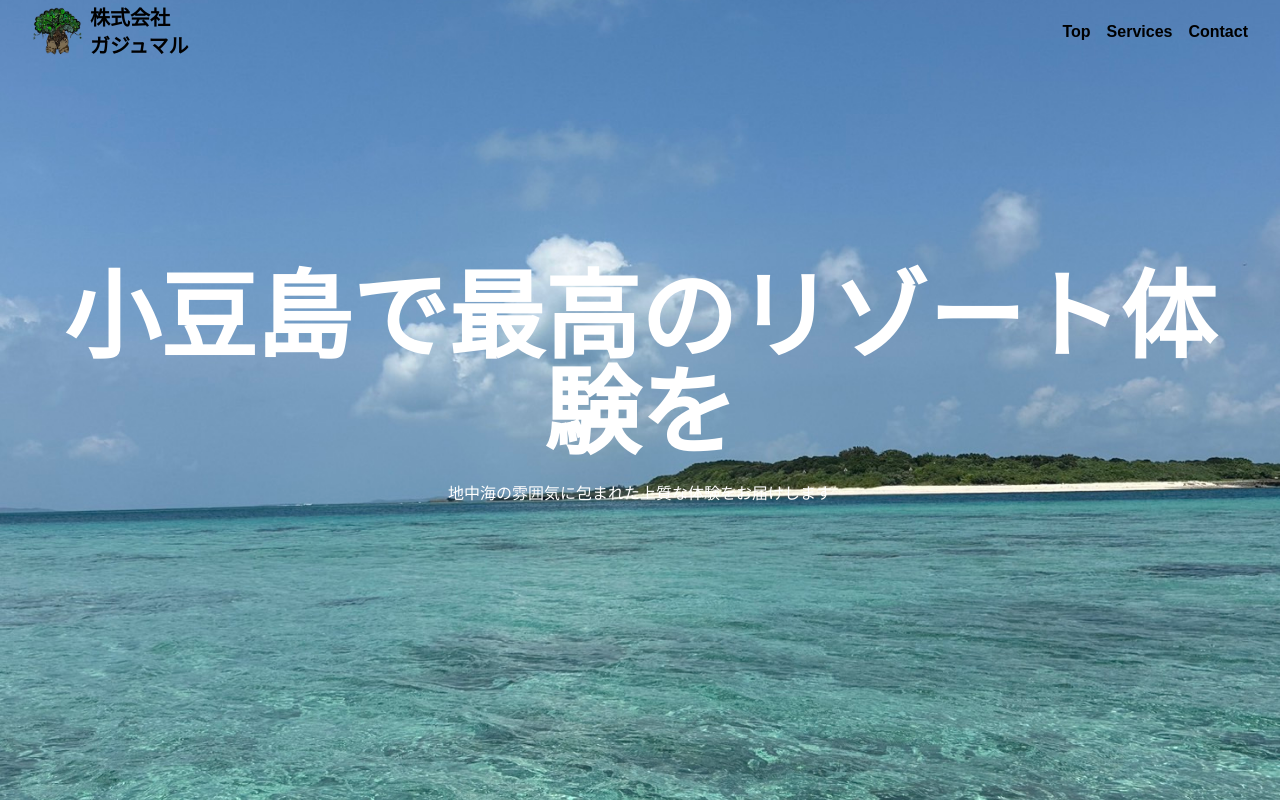
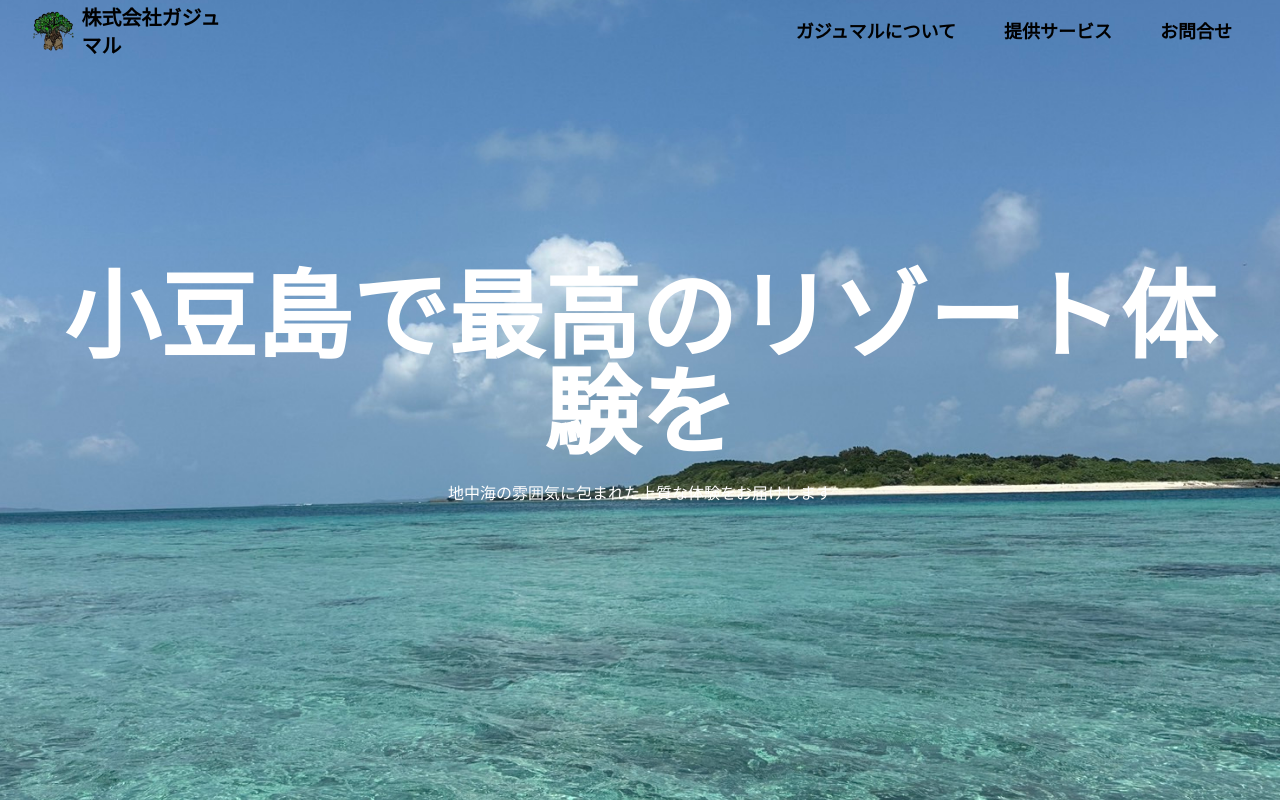
Before and after one commit to olivemochi23/gajumaru-site, a Next.js app: page / in a window 1280 px wide. Shown: the top 800 px of the page. Built offline with nearby package versions, Linux system fonts and the light colour scheme; a web font is replaced by a local one.

Commit message:
change style

```diff
--- a/app/components/services.tsx
+++ b/app/components/services.tsx
@@ -5,7 +5,7 @@ import Section from "./section";
 export default function Services() {
   return (
     <Section className="bg-teal-100 px-4 sm:px-6 lg:px-8" title="サービス一覧"
-    subTitle="私達のサービス一覧です"
+    subTitle=""
     style={{
       backgroundImage: "url('/お問合せ背景.png')"
     }}>
--- a/app/page.tsx
+++ b/app/page.tsx
@@ -1,66 +1,71 @@
-// app/page.tsx
 'use client'
 
+import { useState, useEffect } from 'react'
 import Image from 'next/image'
 import Link from 'next/link'
 import Hero from '@/app/components/hero'
 import Services from './components/services'
 import Contact from './components/contact'
-import { Button } from "@/components/ui/button"
-import { useEffect } from 'react'
 import About from './components/about'
 
 const navItems = [
-  { label: 'Top', href: '/' },
-  { label: 'Services', href: 'services' },
-  { label: 'Contact', href: 'contact' },
+  { label: 'ガジュマルについて', href: 'about' },
+  { label: '提供サービス', href: 'services' },
+  { label: 'お問合せ', href: 'contact' },
 ]
 
 export default function Home() {
+  const [isMenuOpen, setIsMenuOpen] = useState(false);
+
   const handleClick = (event: React.MouseEvent<HTMLAnchorElement>, href: string) => {
     event.preventDefault()
+    // スムーススクロールを実現するために、ページのトップへのリンクではない場合のみ処理を行う
+    if (href !== '/') {
       const targetSection = document.getElementById(href)
       targetSection?.scrollIntoView({ behavior: 'smooth' })
+    } else {
+      // トップへのリンクの場合は、ページの最上部にスクロール
+      scrollToTop()
+    }
   }
 
   const scrollToTop = () => {
     window.scrollTo({ top: 0, behavior: 'smooth' })
   }
 
-  useEffect(() => {
-    const handleScroll = () => {
-      // スクロール位置に応じてナビゲーションの背景色を変更する処理があればここに記述
-    }
-
-    window.addEventListener('scroll', handleScroll)
-    return () => window.removeEventListener('scroll', handleScroll)
-  }, [])
-
   return (
     <div className="min-h-screen flex flex-col">
       <div className="relative">
-        <header className=" px-4 sm:px-6 lg:px-8 bg-transparent h-16 flex items-center justify-between font-bold absolute top-0 left-0 right-0 z-10 pl-4 pr-4">
-          <div className="flex items-center md:mr-4">
-            <Link href="/" onClick={scrollToTop}>
+        <header className="px-4 sm:px-6 lg:px-8 bg-transparent h-16 flex items-center justify-between font-bold absolute top-0 left-0 right-0 z-10">
+
+        <div className="flex items-center">
+          <div onClick={scrollToTop} className="cursor-pointer">
             <Image
               src="/ガジュマルロゴ.png"
               alt="株式会社ガジュマル"
               width={50}
               height={50}
-                className="md:mr-2"
             />
-            </Link>
-            <Link href="/" onClick={scrollToTop} className="flex flex-col">
-              <span className="text-sm md:text-xl">株式会社</span>
-              <span className="text-sm md:text-xl">ガジュマル</span>
-            </Link>
           </div>
-          <ul className="flex gap-4 font-bold md:ml-auto">
+          <div onClick={scrollToTop} className="flex flex-col ml-2 flex-grow cursor-pointer">
+            <span className="text-sm md:text-xl">株式会社ガジュマル</span>
+          </div>
+        </div>
+
+          <button className="md:hidden text-white" onClick={() => setIsMenuOpen(!isMenuOpen)}>
+            <svg className="w-6 h-6" fill="none" stroke="white" viewBox="0 0 24 24" xmlns="http://www.w3.org/2000/svg"><path strokeLinecap="round" strokeLinejoin="round" strokeWidth="2" d="M4 6h16M4 12h16m-7 6h7"></path></svg>
+          </button>
+
+          <ul className={`absolute top-full left-0 w-full bg-slate-300 md:bg-transparent md:static md:flex md:justify-end gap-4 font-bold md:ml-auto ${isMenuOpen ? 'block' : 'hidden'}`}>
             {navItems.map((item) => (
-              <li key={item.label}>
+              <li key={item.label} className="text-black md:text-black text-center">
                 <a
                   href={`#${item.href}`}
-                  onClick={(e) => handleClick(e, item.href)}
+                  onClick={(e) => {
+                    handleClick(e, item.href);
+                    setIsMenuOpen(false); // Close menu after selection on mobile
+                  }}
+                  className="block px-4 py-2 text-lg font-bold"
                 >
                   {item.label}
                 </a>
@@ -68,6 +73,27 @@ export default function Home() {
             ))}
           </ul>
         </header>
+
+        {isMenuOpen && (
+          <div className="md:hidden absolute top-full left-0 right-0 bg-white shadow-md">
+            <ul className="flex flex-col items-center gap-4 p-4">
+              {navItems.map((item) => (
+                <li key={item.label}>
+                  <a
+                    href={`#${item.href}`}
+                    onClick={(e) => {
+                      handleClick(e, item.href);
+                      setIsMenuOpen(false); // Close menu after selection on mobile
+                    }}
+                    className="text-lg font-bold"
+                  >
+                    {item.label}
+                  </a>
+                </li>
+              ))}
+            </ul>
+          </div>
+        )}
 
         <div className="h-screen bg-[url('/hero.jpg')] bg-cover bg-center flex items-center">
           <div className="container mx-auto text-center">
@@ -77,7 +103,7 @@ export default function Home() {
       </div>
 
       <main>
-      <section id="services" className='w-screen px-0'>
+        <section id="about" className='w-screen px-0'>
           <About />
         </section>
 
@@ -85,7 +111,7 @@ export default function Home() {
           <Services />
         </section>
 
-        <section id="contact" className='w-screen px-0'>
+        <section id="contact" className='w-screen px-0 '>
           <Contact />
         </section>
       </main>
```
Lines whose indentation alone changed are shown as unchanged.
